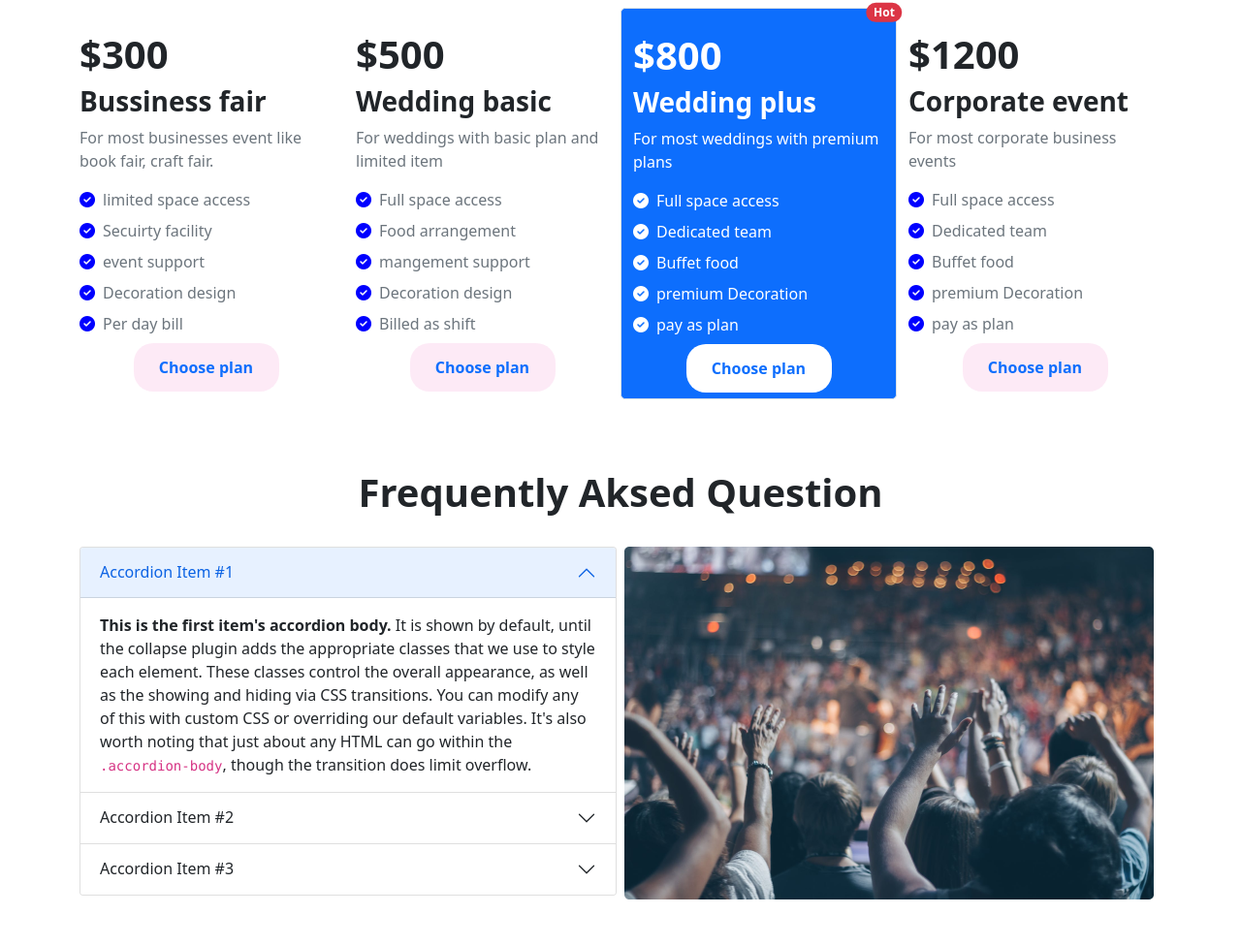
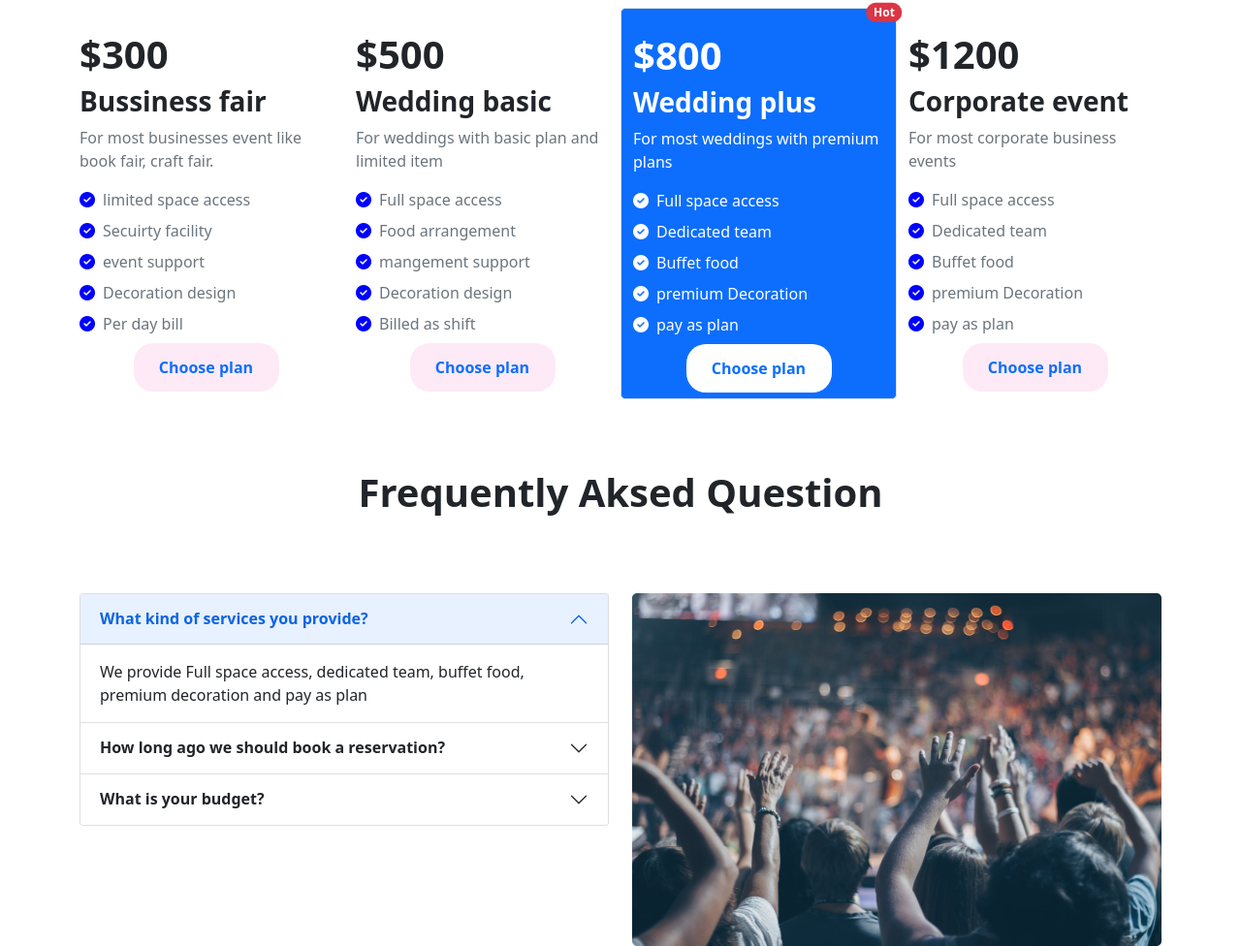
Before and after one commit to shuvo-99/website-Project-3-Convention-Canter, a plain HTML site: page index.html in a window 1280 px wide. Shown: the part 824-1800 px from the top of the page at 97% size. Before the commit the page ends 1752 px from the top, so only its background shows below. Drawn offline with nearby package versions, Linux system fonts and the light colour scheme.

Commit message:
question updated

```diff
--- a/index.html
+++ b/index.html
@@ -481,43 +481,43 @@
         </div>   -->
 
         <h1 class="fw-bold text-center">Frequently Aksed Question</h1>
-        <br>
-        <div class="row g-2">
+        <br><br><br>
+        <div class="row g-4">
           <div class="col-lg-6 col-md-12 col-12">
             <div class="accordion" id="accordionExample">
               <div class="accordion-item">
                 <h2 class="accordion-header" id="headingOne">
-                  <button class="accordion-button" type="button" data-bs-toggle="collapse" data-bs-target="#collapseOne" aria-expanded="true" aria-controls="collapseOne">
-                    Accordion Item #1
+                  <button class="accordion-button " type="button" data-bs-toggle="collapse" data-bs-target="#collapseOne" aria-expanded="true" aria-controls="collapseOne">
+                    <strong>What kind of services you provide?</strong>
                   </button>
                 </h2>
                 <div id="collapseOne" class="accordion-collapse collapse show" aria-labelledby="headingOne" data-bs-parent="#accordionExample">
                   <div class="accordion-body">
-                    <strong>This is the first item's accordion body.</strong> It is shown by default, until the collapse plugin adds the appropriate classes that we use to style each element. These classes control the overall appearance, as well as the showing and hiding via CSS transitions. You can modify any of this with custom CSS or overriding our default variables. It's also worth noting that just about any HTML can go within the <code>.accordion-body</code>, though the transition does limit overflow.
+                    We provide Full space access, dedicated team, buffet food, premium decoration and pay as plan
                   </div>
                 </div>
               </div>
               <div class="accordion-item">
                 <h2 class="accordion-header" id="headingTwo">
                   <button class="accordion-button collapsed" type="button" data-bs-toggle="collapse" data-bs-target="#collapseTwo" aria-expanded="false" aria-controls="collapseTwo">
-                    Accordion Item #2
+                    <strong>How long ago we should book a reservation? </strong>
                   </button>
                 </h2>
                 <div id="collapseTwo" class="accordion-collapse collapse" aria-labelledby="headingTwo" data-bs-parent="#accordionExample">
                   <div class="accordion-body">
-                    <strong>This is the second item's accordion body.</strong> It is hidden by default, until the collapse plugin adds the appropriate classes that we use to style each element. These classes control the overall appearance, as well as the showing and hiding via CSS transitions. You can modify any of this with custom CSS or overriding our default variables. It's also worth noting that just about any HTML can go within the <code>.accordion-body</code>, though the transition does limit overflow.
+                    You should book a reservation at least 1 month ago.
                   </div>
                 </div>
               </div>
               <div class="accordion-item">
                 <h2 class="accordion-header" id="headingThree">
                   <button class="accordion-button collapsed" type="button" data-bs-toggle="collapse" data-bs-target="#collapseThree" aria-expanded="false" aria-controls="collapseThree">
-                    Accordion Item #3
+                    <strong>What is your budget?</strong>
                   </button>
                 </h2>
                 <div id="collapseThree" class="accordion-collapse collapse" aria-labelledby="headingThree" data-bs-parent="#accordionExample">
                   <div class="accordion-body">
-                    <strong>This is the third item's accordion body.</strong> It is hidden by default, until the collapse plugin adds the appropriate classes that we use to style each element. These classes control the overall appearance, as well as the showing and hiding via CSS transitions. You can modify any of this with custom CSS or overriding our default variables. It's also worth noting that just about any HTML can go within the <code>.accordion-body</code>, though the transition does limit overflow.
+                    We have 4 packages. Starting from $300 to $1200. You can check our packages for more detail.
                   </div>
                 </div>
               </div>
```
